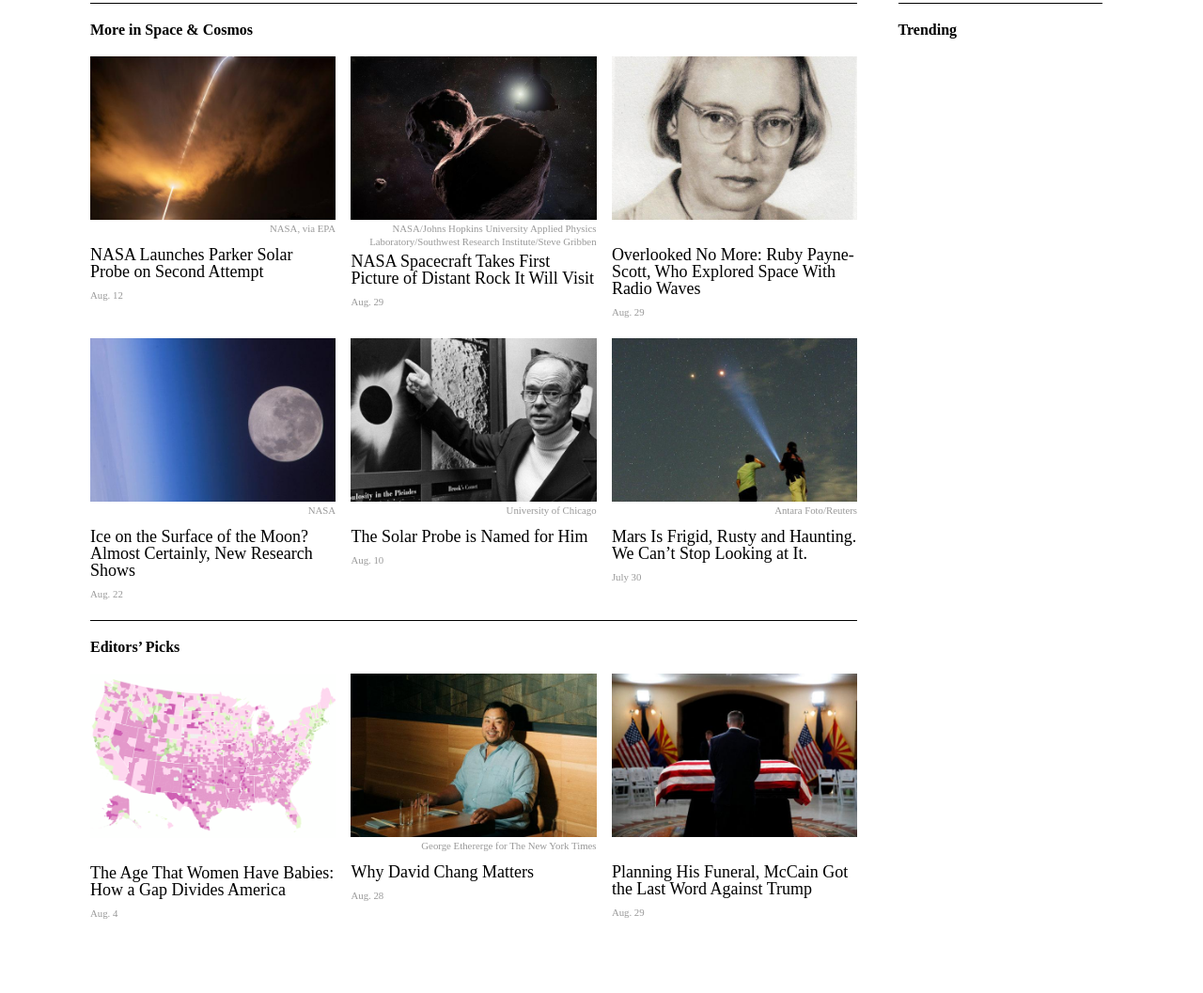
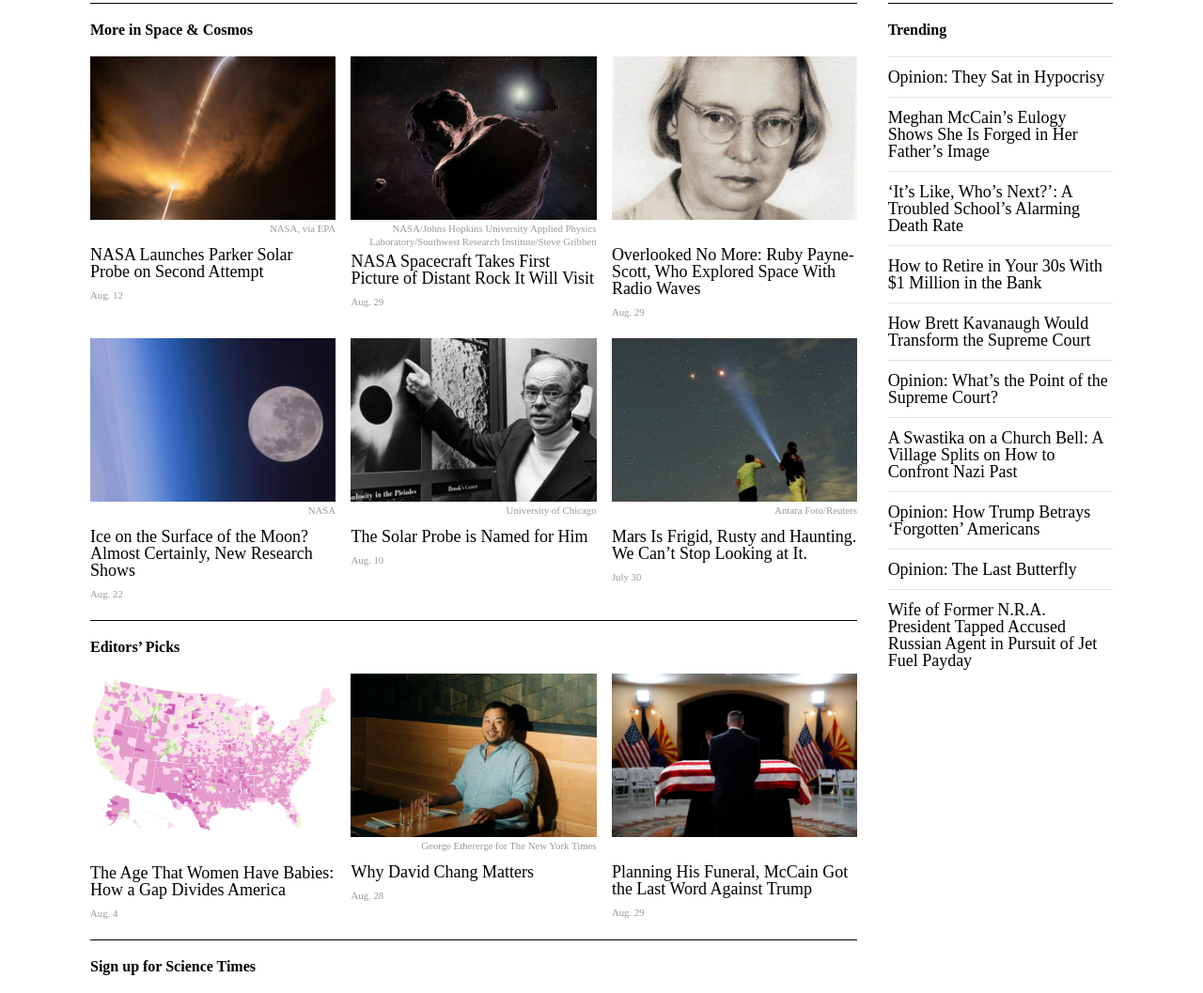
Before and after one commit to uzorjchibuzor/ny-times, a plain HTML site: page index.html in a window 1280 px wide. Shown: the part 5330-6387 px from the top of the page at 94% size. Before the commit the page ends 6330 px from the top, so only its background shows below. Drawn offline with Linux system fonts and the light colour scheme.

Commit message:
worked related links

```diff
--- a/assets/stylesheets/main.css
+++ b/assets/stylesheets/main.css
@@ -270,11 +270,10 @@ img[alt="main-image"] {
   }
 
   .trending-links {
-    width: 20%;
+    width: 22%;
     display: inline-block;
-    margin-left: 4%;
+    margin-left: 3%;
     border-top: 1px solid #000;
-
   }
 
   .container{
@@ -323,3 +322,19 @@ img[alt="main-image"] {
   .box a:hover {
     color: #666;
   }
+  .trending-links a {
+   text-decoration: none;
+   color: #000;
+  }
+  .trending-links h6 {
+    border-top: 1px solid #e2e2e2;
+   color: #000;
+   font-size: 18px;
+   padding-top: 12px;
+   padding-bottom: 12px;
+  }
+
+
+  .trending-links a:hover {
+    color: #666;
+  }
--- a/index.html
+++ b/index.html
@@ -348,11 +348,26 @@
           </div>
         </div>
       </div>
-
+      <div class="related-article">
+        <h5>Sign up for Science Times</h5>
+        <div class="subscribe"></div>
+        <div class="subscribe-form"></div>
+        </div>
       <div class="trending-links">
         <h5>Trending</h5>
+    <h6><a href="#"> Opinion: They Sat in Hypocrisy</a></h6>
+    <h6><a href="#">Meghan McCain’s Eulogy Shows She Is Forged in Her Father’s Image</a></h6>
+    <h6><a href="#">‘It’s Like, Who’s Next?’: A Troubled School’s Alarming Death Rate</a></h6>
+    <h6><a href="#">How to Retire in Your 30s With $1 Million in the Bank</a></h6>
+    <h6><a href="#">How Brett Kavanaugh Would Transform the Supreme Court</a></h6>
+    <h6><a href="#">Opinion: What’s the Point of the Supreme Court?</a></h6>
+    <h6><a href="#">A Swastika on a Church Bell: A Village Splits on How to Confront Nazi Past</a></h6>
+    <h6><a href="#">Opinion: How Trump Betrays ‘Forgotten’ Americans</a></h6>
+    <h6><a href="#">Opinion: The Last Butterfly</a></h6>
+    <h6><a href="#">Wife of Former N.R.A. President Tapped Accused Russian Agent in Pursuit of Jet Fuel Payday</a></h6>
       </div>
     </section>
+<section>
 
 
   </main>
```
